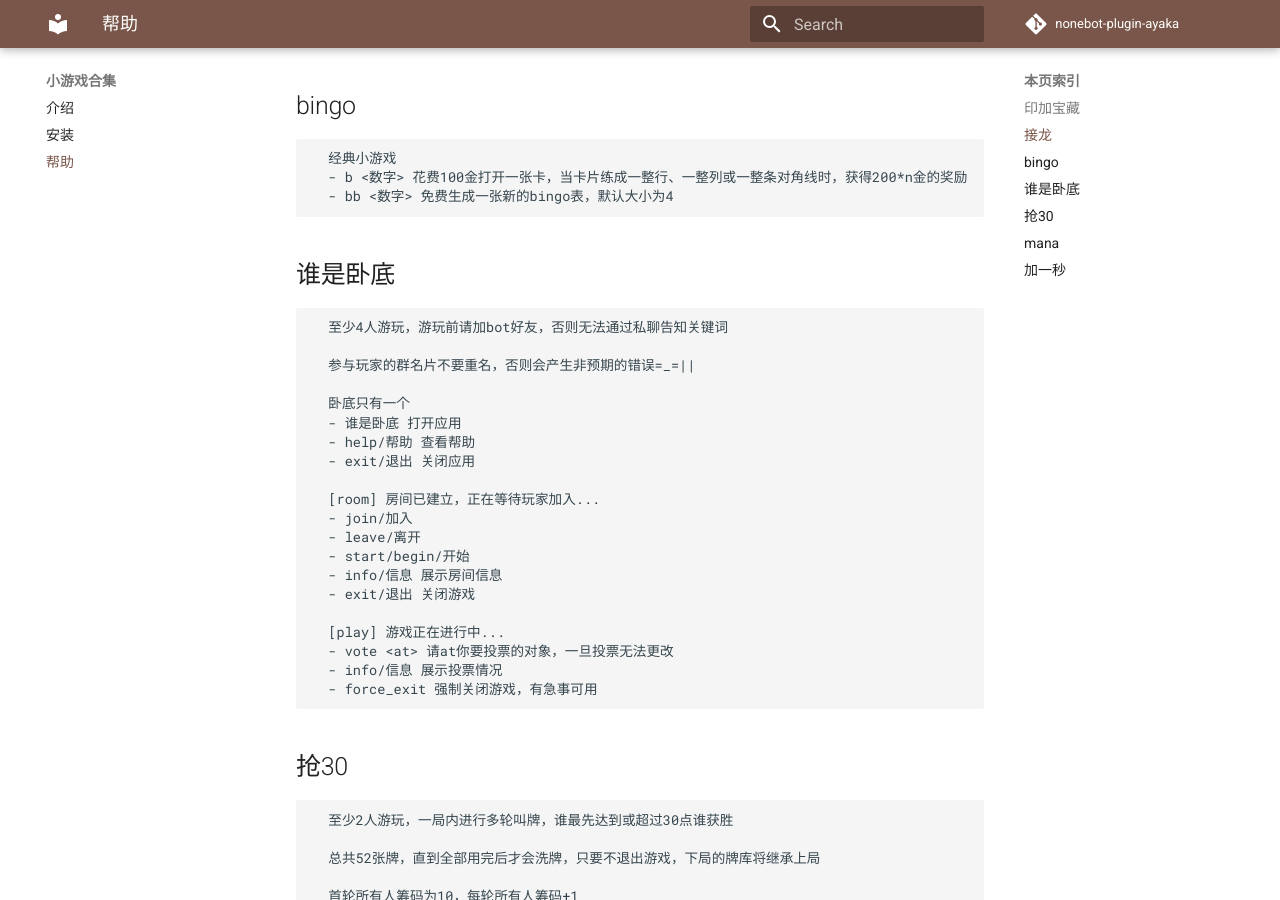
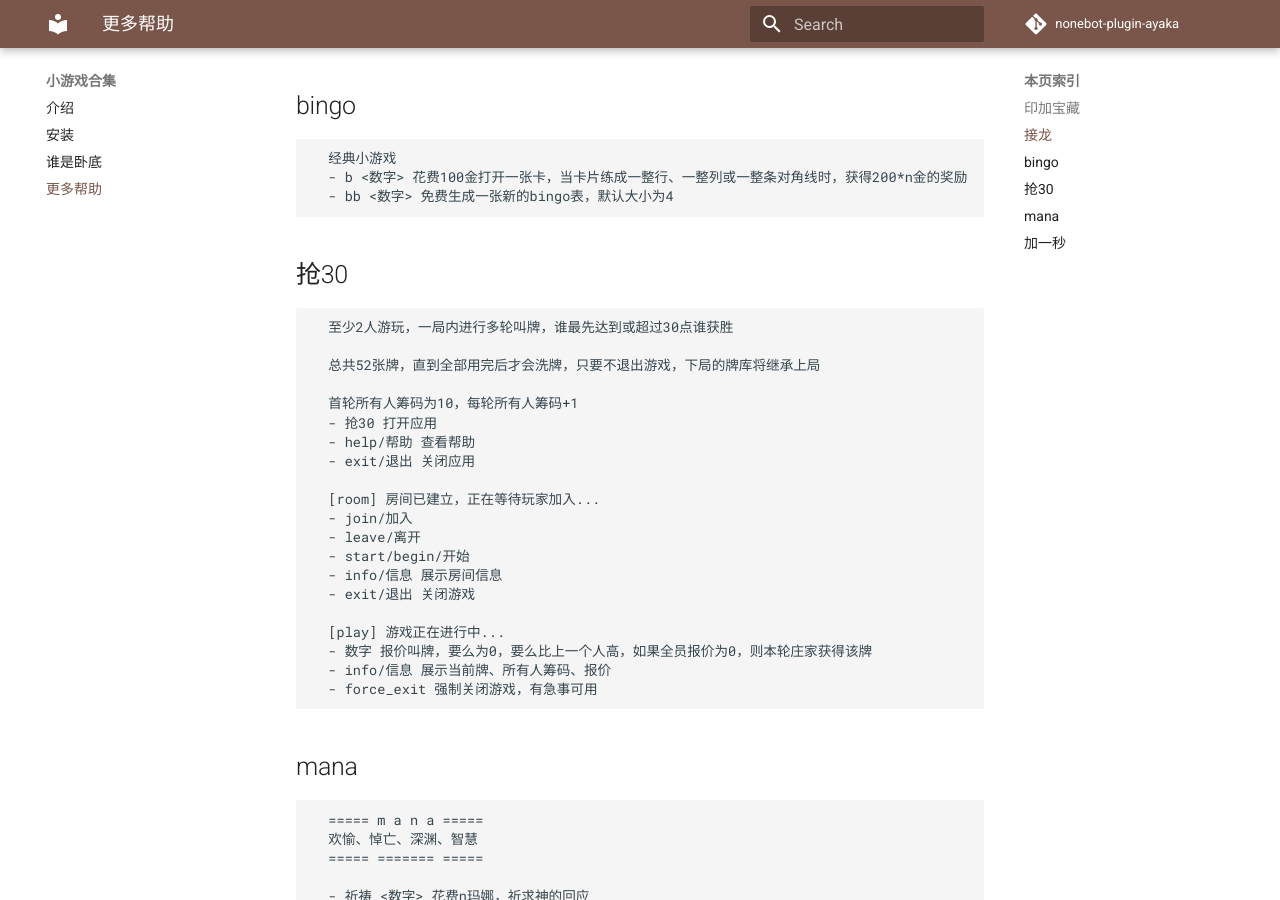
Before and after one commit to bridgeL/ayaka_doc, an MkDocs documentation site: the page built from docs/games/help.md, in a window 1280 px wide and 900 px high, scrolled down 772 px. Built offline with MkDocs 1.6.1 and Material for MkDocs 9.7.7, drawn with Linux system fonts in a browser that asks for light colours; comment, search, counter and statistics services are not loaded.

Commit message:
更新了谁是卧底的帮助

````diff
--- a/docs/games/help.md
+++ b/docs/games/help.md
@@ -30,29 +30,7 @@
   - b <数字> 花费100金打开一张卡，当卡片练成一整行、一整列或一整条对角线时，获得200*n金的奖励
   - bb <数字> 免费生成一张新的bingo表，默认大小为4
 ```
-## 谁是卧底
-```
-  至少4人游玩，游玩前请加bot好友，否则无法通过私聊告知关键词
 
-  参与玩家的群名片不要重名，否则会产生非预期的错误=_=||
-
-  卧底只有一个
-  - 谁是卧底 打开应用
-  - help/帮助 查看帮助
-  - exit/退出 关闭应用
-
-  [room] 房间已建立，正在等待玩家加入...
-  - join/加入
-  - leave/离开
-  - start/begin/开始
-  - info/信息 展示房间信息
-  - exit/退出 关闭游戏
-
-  [play] 游戏正在进行中...
-  - vote <at> 请at你要投票的对象，一旦投票无法更改
-  - info/信息 展示投票情况
-  - force_exit 强制关闭游戏，有急事可用
-```
 ## 抢30
 ```
   至少2人游玩，一局内进行多轮叫牌，谁最先达到或超过30点谁获胜
--- a/mkdocs.yml
+++ b/mkdocs.yml
@@ -24,7 +24,8 @@ nav:
   - 小游戏合集:
       - 介绍: games/index.md
       - 安装: games/install.md
-      - 帮助: games/help.md
+      - 谁是卧底: games/who-is-suspect.md
+      - 更多帮助: games/help.md
   - 更新记录:
       - 未来计划: change-log/next.md
       - v3: change-log/v3.md
````
Also changed, not shown: docs/games/who-is-suspect.md (added, +38 -0 lines).
